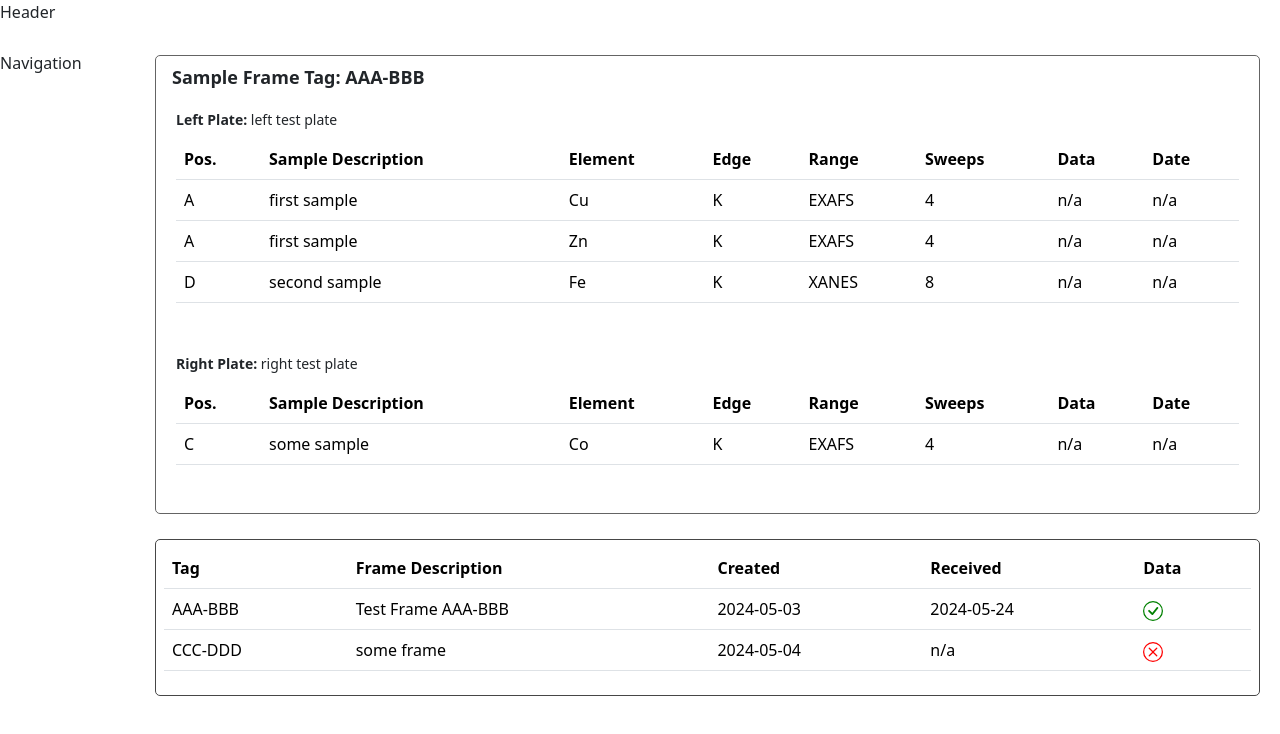
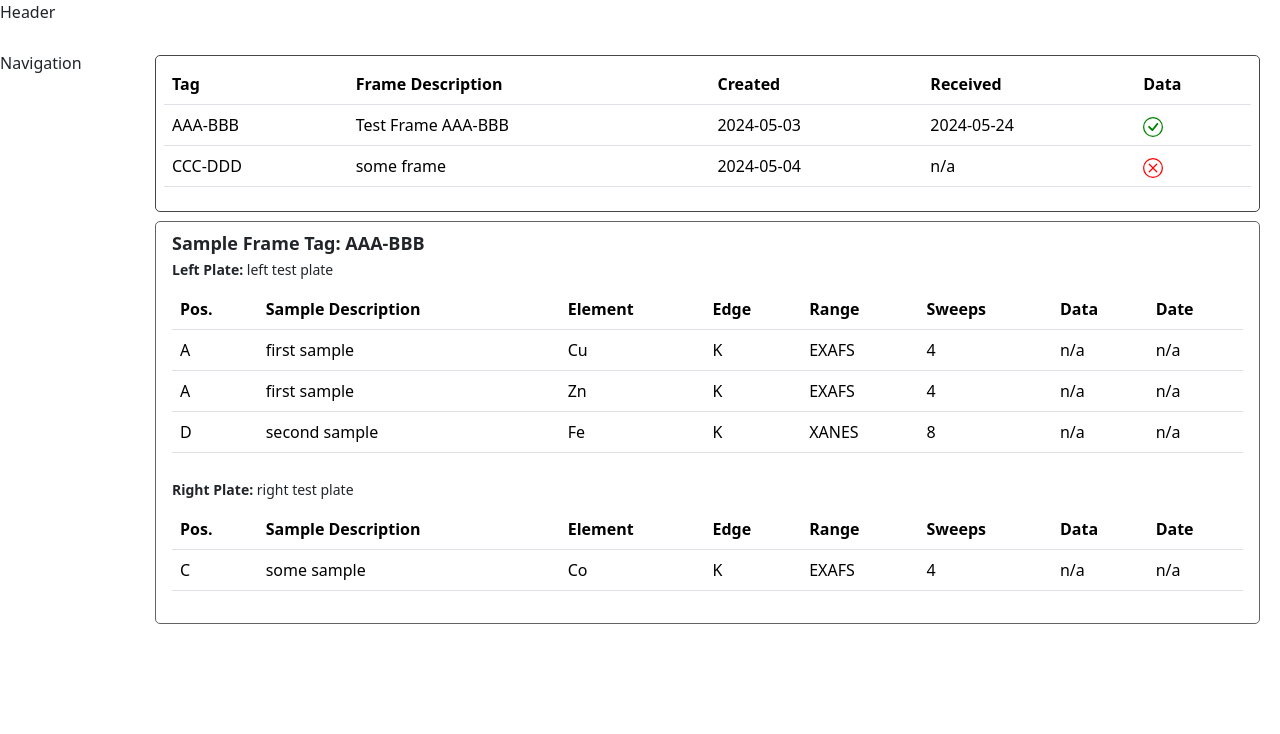
Before and after one commit to OliverM1000/BL22HT_UI, a React (Vite) app: page / in a window 1280 px wide. Shown: the top 734 px of the page. Built offline with nearby package versions, Linux system fonts and the light colour scheme.

Commit message:
edit on Data Tables

```diff
--- a/src/App.tsx
+++ b/src/App.tsx
@@ -15,10 +15,12 @@ let data = [
       description: "left test plate",
       samples: [
         {
+          sampleId: 1,
           position: "A",
           description: "first sample",
           scanSetup: [
             {
+              scanId: 1,
               element: "Cu",
               edge: "K",
               range: "EXAFS",
@@ -29,6 +31,7 @@ let data = [
               sweeps: 4,
             },
             {
+              scanId: 2,
               element: "Zn",
               edge: "K",
               range: "EXAFS",
@@ -41,10 +44,12 @@ let data = [
           ],
         },
         {
+          sampleId: 2,
           position: "D",
           description: "second sample",
           scanSetup: [
             {
+              scanId: 3,
               element: "Fe",
               edge: "K",
               range: "XANES",
@@ -63,10 +68,12 @@ let data = [
       description: "right test plate",
       samples: [
         {
+          sampleId: 3,
           position: "C",
           description: "some sample",
           scanSetup: [
             {
+              scanId: 4,
               element: "Co",
               edge: "K",
               range: "EXAFS",
@@ -92,10 +99,12 @@ let data = [
       description: "Soils 2024",
       samples: [
         {
+          sampleId: 4,
           position: "A",
           description: "Soil 001",
           scanSetup: [
             {
+              scanId: 5,
               element: "Mn",
               edge: "K",
               range: "XANES",
@@ -108,10 +117,12 @@ let data = [
           ],
         },
         {
+          sampleId: 5,
           position: "B",
           description: "Soil 002",
           scanSetup: [
             {
+              scanId: 6,
               element: "Mn",
               edge: "K",
               range: "XANES",
@@ -124,10 +135,12 @@ let data = [
           ],
         },
         {
+          sampleId: 6,
           position: "C",
           description: "Soil 003",
           scanSetup: [
             {
+              scanId: 7,
               element: "Mn",
               edge: "K",
               range: "XANES",
@@ -140,10 +153,12 @@ let data = [
           ],
         },
         {
+          sampleId: 8,
           position: "D",
           description: "Soil 004",
           scanSetup: [
             {
+              scanId: 9,
               element: "Mn",
               edge: "K",
               range: "XANES",
@@ -183,6 +198,12 @@ function App() {
         Navigation
       </GridItem>
       <GridItem area={"main"}>
+        <SampleFrameDataTable
+          sampleFrameDataArr={data}
+          onClick={(tag) => setSelectedSampleFrameId(GetSampleFrameId(tag))}
+        />
+      </GridItem>
+      <GridItem area={"aux"}>
         <SamplePlateDataTable
           tag={data[selectedSampleFrameId].tag}
           samplePlateDescriptionL={
@@ -193,12 +214,7 @@ function App() {
           }
           samplePlateDataL={data[selectedSampleFrameId].samplePlateL}
           samplePlateDataR={data[selectedSampleFrameId].samplePlateR}
-        />
-      </GridItem>
-      <GridItem area={"aux"}>
-        <SampleFrameDataTable
-          sampleFrameDataArr={data}
-          onClick={(tag) => setSelectedSampleFrameId(GetSampleFrameId(tag))}
+          onClick={(id) => console.log(id)}
         />
       </GridItem>
     </Grid>
--- a/src/components/SamplePlateDataTable.tsx
+++ b/src/components/SamplePlateDataTable.tsx
@@ -5,12 +5,14 @@ interface SamplePlateData {
 }
 
 interface SampleData {
+  sampleId: number;
   position: string;
   description: string;
   scanSetup: SampleScanSetupData[];
 }
 
 interface SampleScanSetupData {
+  scanId: number;
   element: string;
   edge: string;
   range: string;
@@ -27,6 +29,7 @@ interface Props {
   samplePlateDescriptionR: string;
   samplePlateDataL: SamplePlateData;
   samplePlateDataR: SamplePlateData;
+  onClick: (id: number) => void;
 }
 
 function SamplePlateDataTable({
@@ -35,9 +38,9 @@ function SamplePlateDataTable({
   samplePlateDescriptionR,
   samplePlateDataL,
   samplePlateDataR,
+  onClick,
 }: Props) {
   return (
-    <>
     <div
       style={{
         borderColor: "rgba(100, 100, 100, 1)",
@@ -53,12 +56,7 @@ function SamplePlateDataTable({
           Sample Frame Tag: {tag}
         </span>
       </div>
-        <div
-          style={{
-            padding: "8px",
-            margin: "8px 4px",
-          }}
-        >
+      <div style={{ margin: "0px 8px" }}>
         <span style={{ fontWeight: "bold", fontSize: "14px" }}>
           Left Plate:{" "}
         </span>
@@ -82,7 +80,10 @@ function SamplePlateDataTable({
             <tbody>
               {samplePlateDataL.samples.map((sample, sampleId) =>
                 sample.scanSetup.map((scan, scanId) => (
-                    <tr key={sampleId * sample.scanSetup.length + scanId}>
+                  <tr
+                    key={sampleId * sample.scanSetup.length + scanId}
+                    onClick={() => onClick(sample.sampleId)}
+                  >
                     <td>{sample.position}</td>
                     <td>{sample.description}</td>
                     <td>{scan.element}</td>
@@ -98,12 +99,7 @@ function SamplePlateDataTable({
           </table>
         </div>
       </div>
-        <div
-          style={{
-            padding: "8px",
-            margin: "8px 4px",
-          }}
-        >
+      <div style={{ margin: "0px 8px" }}>
         <span style={{ fontWeight: "bold", fontSize: "14px" }}>
           Right Plate:{" "}
         </span>
@@ -127,7 +123,10 @@ function SamplePlateDataTable({
             <tbody>
               {samplePlateDataR.samples.map((sample, sampleId) =>
                 sample.scanSetup.map((scan, scanId) => (
-                    <tr key={sampleId * sample.scanSetup.length + scanId}>
+                  <tr
+                    key={sampleId * sample.scanSetup.length + scanId}
+                    onClick={() => onClick(sample.sampleId)}
+                  >
                     <td>{sample.position}</td>
                     <td>{sample.description}</td>
                     <td>{scan.element}</td>
@@ -144,7 +143,6 @@ function SamplePlateDataTable({
         </div>
       </div>
     </div>
-    </>
   );
 }
 
```
Lines whose indentation alone changed are shown as unchanged.
